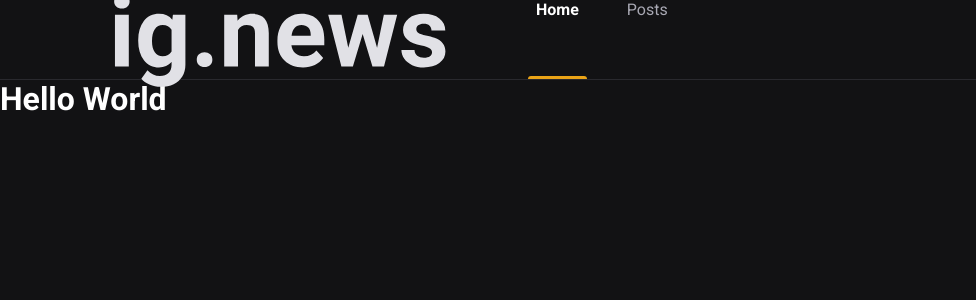
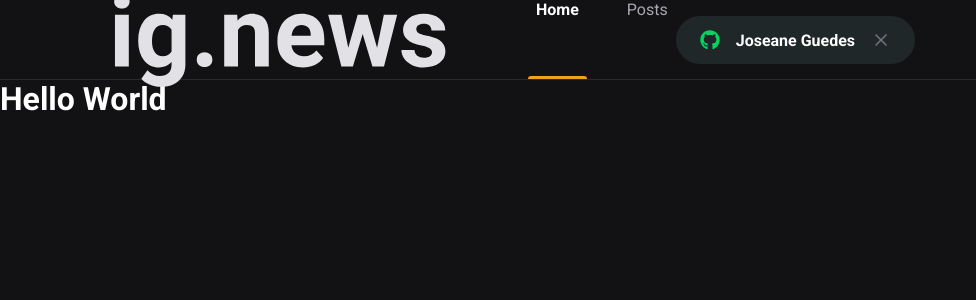
Before and after one commit to Joseane-Guedes/ignews, a Next.js app: page / in a window 1280 px wide. Shown: the top 300 px of the page, without its empty margins (0-976 px from the left). Built offline with nearby package versions, Linux system fonts and the light colour scheme.

Commit message:
Add SignInButton

```diff
--- a/package.json
+++ b/package.json
@@ -12,6 +12,7 @@
     "next": "11.0.1",
     "react": "17.0.2",
     "react-dom": "17.0.2",
+    "react-icons": "^4.2.0",
     "sass": "^1.36.0"
   },
   "devDependencies": {
--- a/src/components/Header/index.tsx
+++ b/src/components/Header/index.tsx
@@ -1,6 +1,7 @@
 import React from "react";
 import Image from 'next/image'
 import styles from '../Header/styles.module.scss';
+import { SignInButton } from "../SignInButton";
 
 export function Header() {
     return (
@@ -15,6 +16,7 @@
                     <a className={styles.active}>Home</a>
                     <a>Posts</a>
                 </nav>
+                <SignInButton />
             </div>
         </header>
     );
--- /dev/null
+++ b/src/components/SignInButton/index.tsx
@@ -0,0 +1,24 @@
+import React from "react";
+import { FaGithub } from "react-icons/fa";
+import { FiX } from "react-icons/fi";
+
+import styles from "./styles.module.scss";
+
+export function SignInButton() {
+  const isUserLoggedIn = true;
+
+  return isUserLoggedIn ? (
+    <button type="button" className={styles.signInButton}
+    >
+      <FaGithub color="#04d361" />
+      Joseane Guedes
+      <FiX color="#737380" className={styles.closeIcon} />
+    </button>
+  ) : (
+    <button type="button" className={styles.signInButton}
+    >
+      <FaGithub color="#eba417" />
+      Sign in with GitHub
+    </button>
+  );
+}
--- /dev/null
+++ b/src/components/SignInButton/styles.module.scss
@@ -0,0 +1,35 @@
+.signInButton {
+  height: 3rem;
+  border-radius: 3rem;
+  background: var(--gray-850);
+  border: 0;
+  padding: 0 1.5rem;
+
+  display: flex;
+  align-items: center;
+  justify-content: center;
+
+  color: var(--white);
+  font-weight: bold;
+
+  svg {
+    width: 20px;
+    height: 20px;
+  }
+
+  svg:first-child {
+    margin-right: 1rem;
+  }
+
+  svg.closeIcon {
+      margin-left: 1rem;
+  }
+
+
+
+  transition: filter 0.2s;
+
+  &:hover {
+    filter: brightness(0.8);
+  }
+}
--- a/src/pages/_document.tsx
+++ b/src/pages/_document.tsx
@@ -9,7 +9,7 @@
           <link rel="preconnect" href="https://fonts.googleapis.com" />
           <link rel="preconnect" href="https://fonts.gstatic.com" />
           <link href="https://fonts.googleapis.com/css2?family=Roboto:wght@400;700;900&display=swap" rel="stylesheet" />
-         <link rel="shortcut icon" href="favicon.png" type="image/png" />
+         <link rel="shortcut icon" href="favicon.png" type="images/png" />
         </Head>
         <body>
           <Main />
--- a/src/styles/global.scss
+++ b/src/styles/global.scss
@@ -10,6 +10,7 @@
   --gray-100: #e1e1e6;
   --gray-300: #a8a8b3;
   --gray-800: #29292e;
+  --gray-850: #1f2729;
   --gray-900: #121214;
 
   --cyan-500: #61dafb;
```
Also changed, not shown: 1 other file (tests, documents, lock files or other folders).
